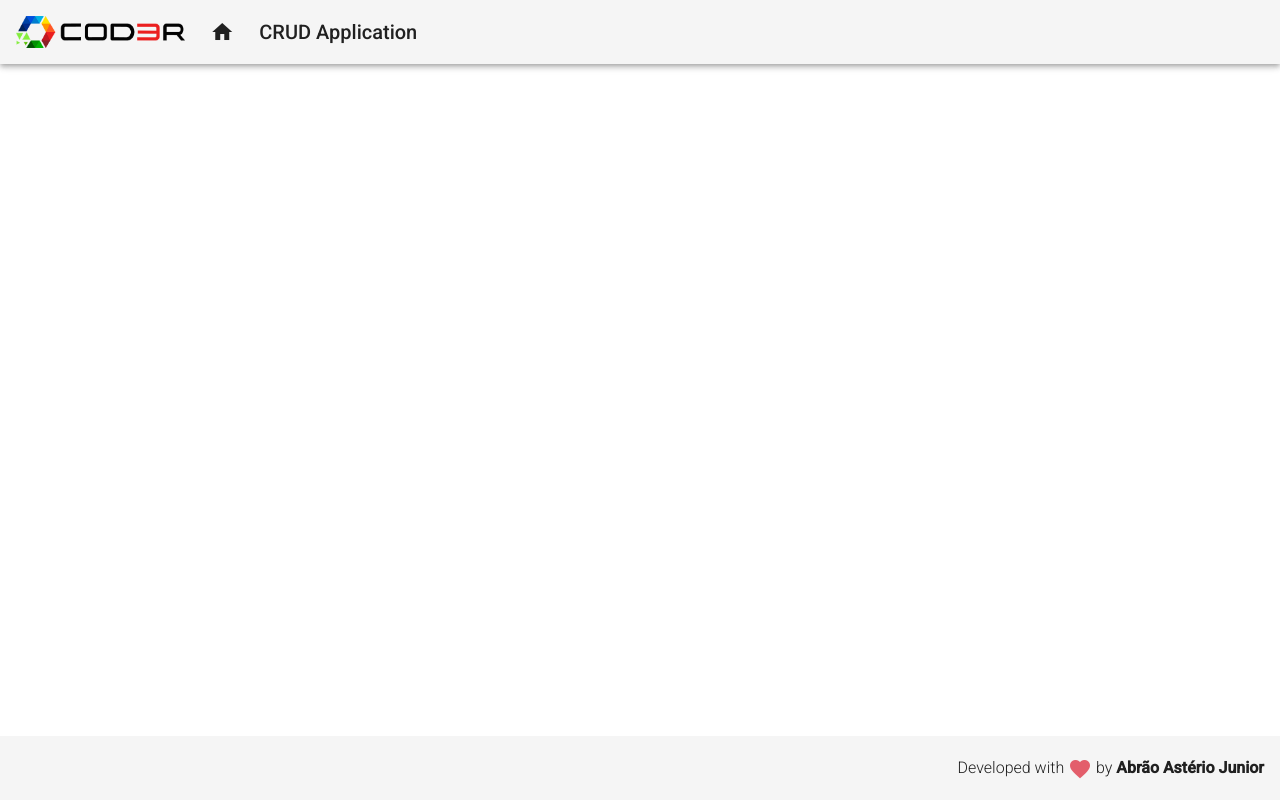
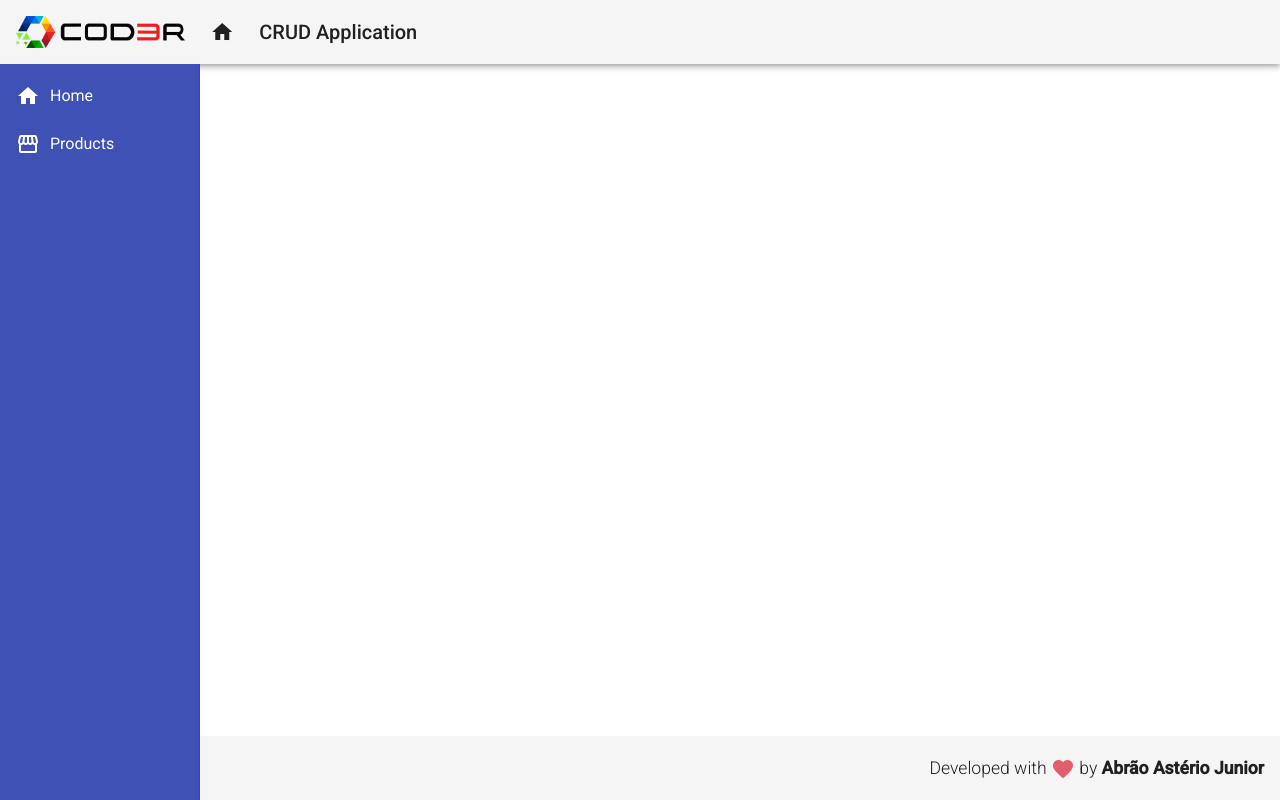
Before and after one commit to abraojr/API-with-Angular-9, an Angular app in the folder frontend/: page / in a window 1280 px wide. Built offline with nearby package versions, Linux system fonts and the light colour scheme.

Commit message:
Navigation Component

```diff
--- a/frontend/src/app/app.component.html
+++ b/frontend/src/app/app.component.html
@@ -1,2 +1,3 @@
 <app-header></app-header>
+<app-nav></app-nav>
 <app-footer></app-footer>
--- a/frontend/src/app/components/template/footer/footer.component.css
+++ b/frontend/src/app/components/template/footer/footer.component.css
@@ -6,6 +6,6 @@
 }
 
 .footer > span {
-  font-size: 1rem;
+  font-size: 1.1rem;
   font-weight: 300;
 }
--- /dev/null
+++ b/frontend/src/app/components/template/nav/nav.component.css
@@ -0,0 +1,12 @@
+.sidenav {
+  background-color: #3f51b5;
+  width: 200px;
+}
+
+.sidenav a {
+  color: #fff;
+}
+
+.sidenav i {
+  padding-right: 10px;
+}
--- /dev/null
+++ b/frontend/src/app/components/template/nav/nav.component.html
@@ -0,0 +1,20 @@
+<mat-sidenav-container class="container">
+  <mat-sidenav
+    class="sidenav"
+    mode="side"
+    opened
+    fixedInViewport="true"
+    fixedTopGap="64"
+  >
+    <mat-nav-list class="nav-list">
+      <a mat-list-item>
+        <i class="material-icons"> home </i>
+        Home
+      </a>
+      <a mat-list-item>
+        <i class="material-icons">storefront</i>
+        Products
+      </a>
+    </mat-nav-list>
+  </mat-sidenav>
+</mat-sidenav-container>
--- /dev/null
+++ b/frontend/src/app/components/template/nav/nav.component.ts
@@ -0,0 +1,15 @@
+import { Component, OnInit } from '@angular/core';
+
+@Component({
+  selector: 'app-nav',
+  templateUrl: './nav.component.html',
+  styleUrls: ['./nav.component.css']
+})
+export class NavComponent implements OnInit {
+
+  constructor() { }
+
+  ngOnInit(): void {
+  }
+
+}
```
Also changed, not shown: frontend/src/app/app.module.ts (+18 -16 lines).
